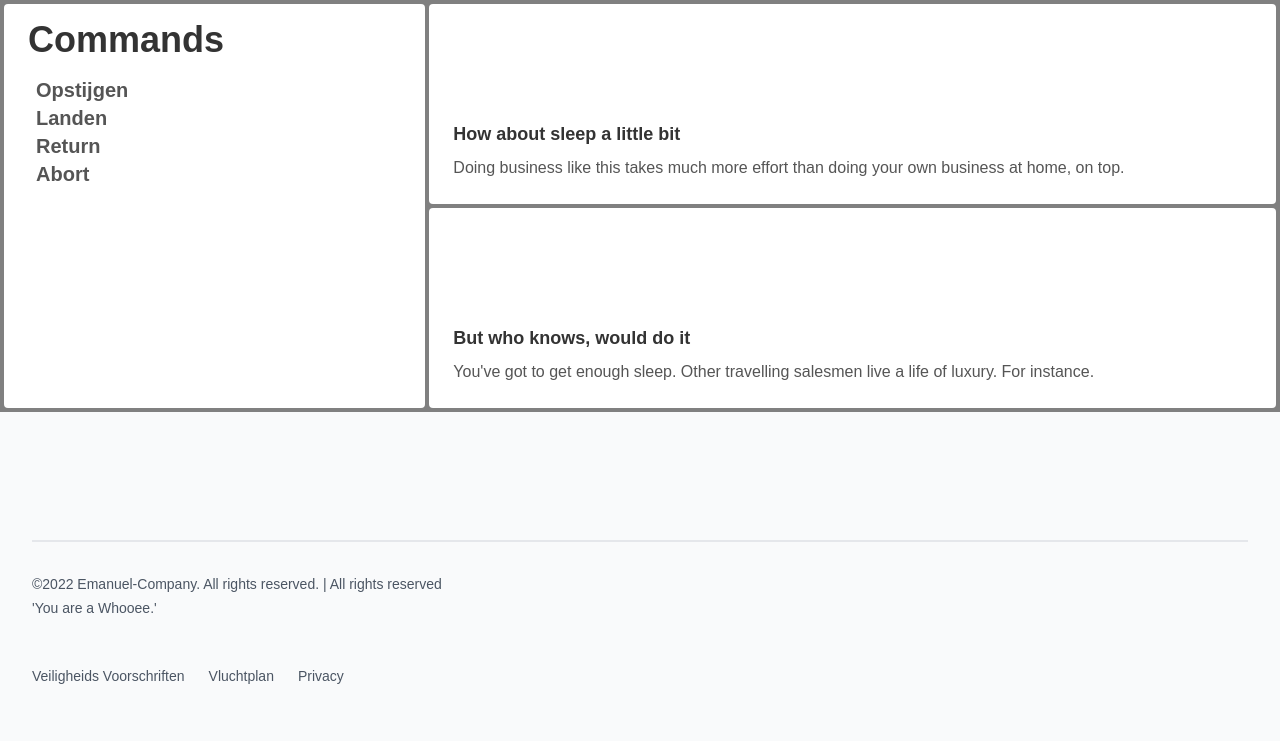
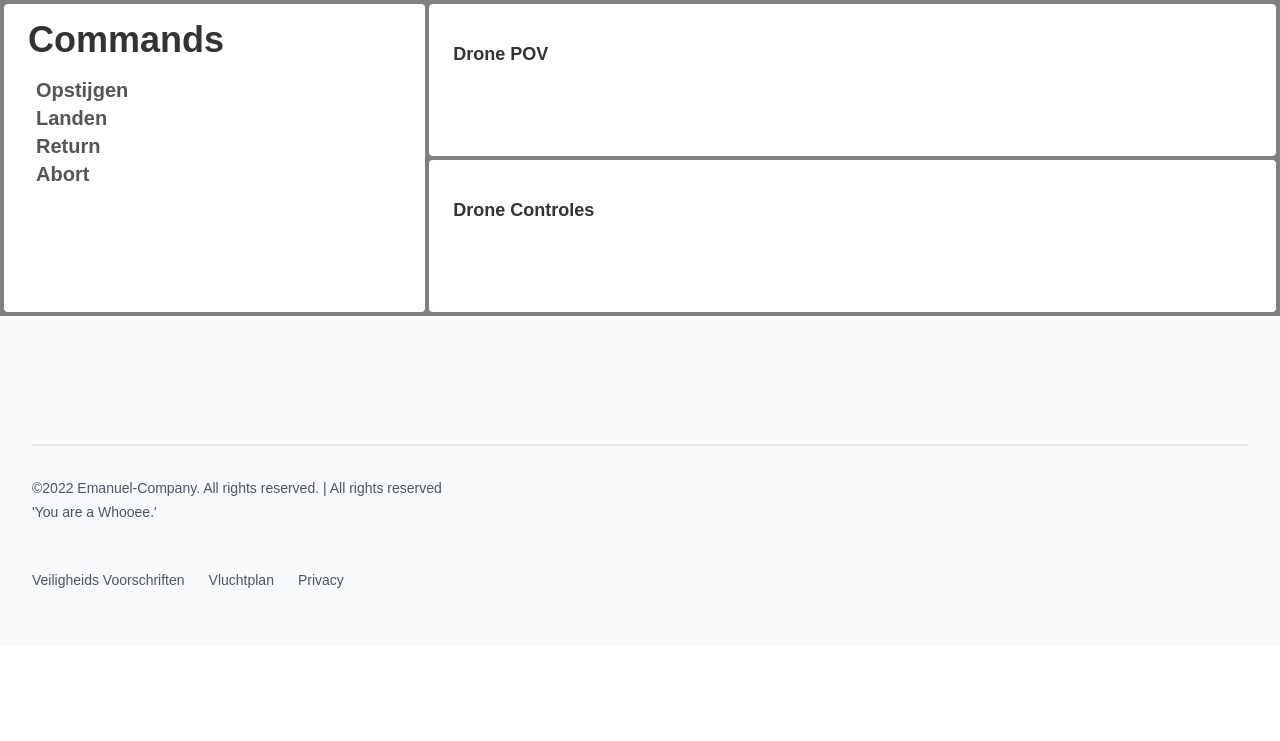
Before and after one commit to dekkerste/SchoolProject, a Flask app: page / in a window 1280 px wide. Shown: the top 741 px of the page. Run offline with Flask 2, Linux system fonts and the light colour scheme; some libraries are stand-ins or nearby versions.

Commit message:
Text aangepast, grote veranderd

```diff
--- a/templates/index.html
+++ b/templates/index.html
@@ -21,13 +21,11 @@
         <a class="font-semibold text-xl px-2" href="#">Return</a><br>
         <a class="font-semibold text-xl px-2" href="#">Abort</a><br>
       </div>
-      <div class="white col-span-2 px-6 pt-20   pb-6 rounded">
-        <h3 class="font-semibold text-lg mb-2">How about sleep a little bit</h3> <!-- Hier komt de POV van de drone. -->
-        <p>Doing business like this takes much more effort than doing your own business at home, on top.</p>
+      <div class="white col-span-2 px-6 pb-20 rounded">
+        <h3 class="font-semibold text-lg mb-2">Drone POV</h3> <!-- Hier komt de POV van de drone. -->
       </div>
-      <div class="white col-span-2 px-6 pt-20   pb-6 rounded">
-        <h3 class="font-semibold text-lg mb-2">But who knows, would do it</h3> <!-- Hier komt de controles van de drone. -->
-        <p>You've got to get enough sleep. Other travelling salesmen live a life of luxury. For instance.</p>
+      <div class="white col-span-2 px-6 pb-20 rounded">
+        <h3 class="font-semibold text-lg mb-2">Drone Controles</h3> <!-- Hier komt de controles van de drone. -->
       </div>
     </div>
   </div>
```
